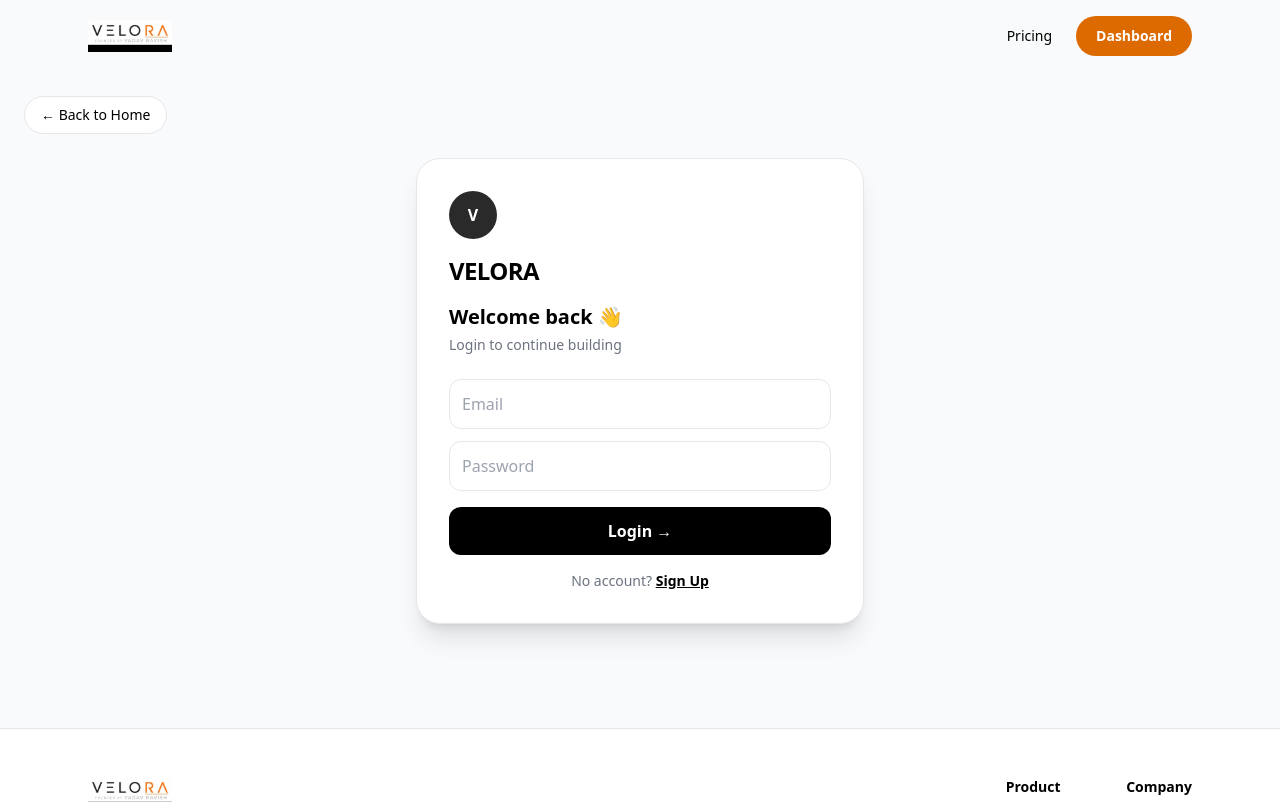
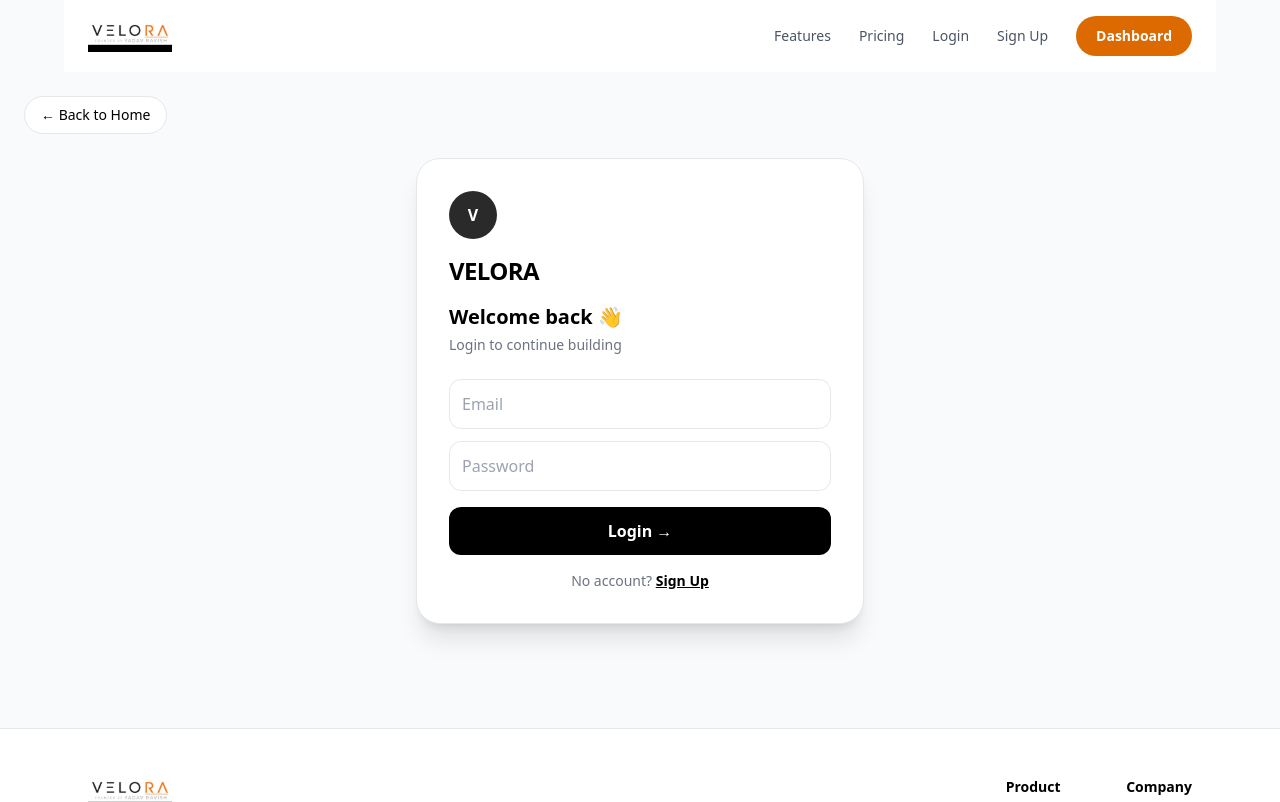
Before and after one commit to Ravs10/saas-starter-kit, a Next.js app: page /login in a window 1280 px wide. Shown: the top 802 px of the page. Built offline with nearby package versions, Linux system fonts and the light colour scheme.

Commit message:
Refactor Navbar component to use NAV_LINKS array

```diff
--- a/app/components/Navbar.tsx
+++ b/app/components/Navbar.tsx
@@ -3,12 +3,19 @@ import { useState } from "react"
 import Link from "next/link"
 import { SITE_CONFIG } from "@/app/config"
 
+const NAV_LINKS = [
+  { label: "Features", href: "/#features" },
+  { label: "Pricing", href: "/pricing" },
+  { label: "Login", href: "/login" },
+]
+
 export default function Navbar() {
   const [isOpen, setIsOpen] = useState(false)
 
   return (
-    <nav className="flex justify-between items-center px-6 py-4 max-w-6xl mx-auto relative">
-      <Link href="/" className="flex items-center">
+    <>
+      <nav className="flex justify-between items-center px-6 py-4 max-w-6xl mx-auto relative z-50 bg-white">
+        <Link href="/" className="flex items-center z-50">
           <img
             src={SITE_CONFIG.logo}
             alt={SITE_CONFIG.name}
@@ -17,9 +24,14 @@ export default function Navbar() {
         </Link>
 
         {/* Desktop Menu */}
-      <div className="hidden md:flex items-center gap-6">
-        <Link href="/pricing" className="text-sm font-medium hover:text-black transition">
-          Pricing
+        <div className="hidden md:flex items-center gap-7">
+          {NAV_LINKS.map((link) => (
+            <Link key={link.label} href={link.href} className="text-sm font-medium text-gray-600 hover:text-black transition">
+              {link.label}
+            </Link>
+          ))}
+          <Link href="/signup" className="text-sm font-medium text-gray-600 hover:text-black transition">
+            Sign Up
           </Link>
           <Link
             href="/dashboard"
@@ -30,36 +42,41 @@ export default function Navbar() {
           </Link>
         </div>
 
-      {/* Hamburger Button - Mobile Only */}
-      <button
-        className="md:hidden p-2"
-        onClick={() => setIsOpen(!isOpen)}
-      >
+        {/* Hamburger Button */}
+        <button className="md:hidden p-2 z-50" onClick={() => setIsOpen(!isOpen)}>
+          {isOpen ? (
             <svg className="w-6 h-6" fill="none" stroke="currentColor" viewBox="0 0 24 24">
-          {isOpen ? (
               <path strokeLinecap="round" strokeLinejoin="round" strokeWidth={2} d="M6 18L18 6M6 6l12 12" />
+            </svg>
           ) : (
+            <svg className="w-6 h-6" fill="none" stroke="currentColor" viewBox="0 0 24 24">
               <path strokeLinecap="round" strokeLinejoin="round" strokeWidth={2} d="M4 6h16M4 12h16M4 18h16" />
+            </svg>
           )}
-        </svg>
         </button>
+      </nav>
 
-      {/* Mobile Menu */}
+      {/* Mobile Full Screen Menu */}
       {isOpen && (
-        <div className="absolute top-full left-0 right-0 bg-white border-t shadow-lg md:hidden flex flex-col p-6 gap-4 z-50">
-          <Link href="/pricing" onClick={() => setIsOpen(false)} className="text-sm font-medium py-2">
-            Pricing
+        <div className="md:hidden fixed inset-0 bg-white z-40 flex flex-col pt-20">
+          <div className="flex flex-col px-6">
+            {NAV_LINKS.map((link) => (
+              <Link key={link.label} href={link.href} onClick={() => setIsOpen(false)} className="text-[15px] font-medium py-4 border-b border-gray-100 text-gray-700">
+                {link.label}
               </Link>
-          <Link
-            href="/dashboard"
-            onClick={() => setIsOpen(false)}
-            className="text-sm font-bold px-5 py-3 rounded-full text-white text-center"
-            style={{ backgroundColor: SITE_CONFIG.theme.primary }}
-          >
+            ))}
+            <Link href="/signup" onClick={() => setIsOpen(false)} className="text-[15px] font-medium py-4 border-b border-gray-100 text-gray-700">
+              Sign Up
+            </Link>
+            <Link href="/settings" onClick={() => setIsOpen(false)} className="text-[15px] font-medium py-4 border-b border-gray-100 text-gray-700">
+              Settings
+            </Link>
+            <Link href="/dashboard" onClick={() => setIsOpen(false)} className="text-[15px] font-bold px-5 py-4 rounded-full text-white text-center mt-6" style={{ backgroundColor: SITE_CONFIG.theme.primary }}>
               Dashboard
             </Link>
           </div>
+        </div>
       )}
-    </nav>
+    </>
   )
 }
```
Lines whose indentation alone changed are shown as unchanged.
